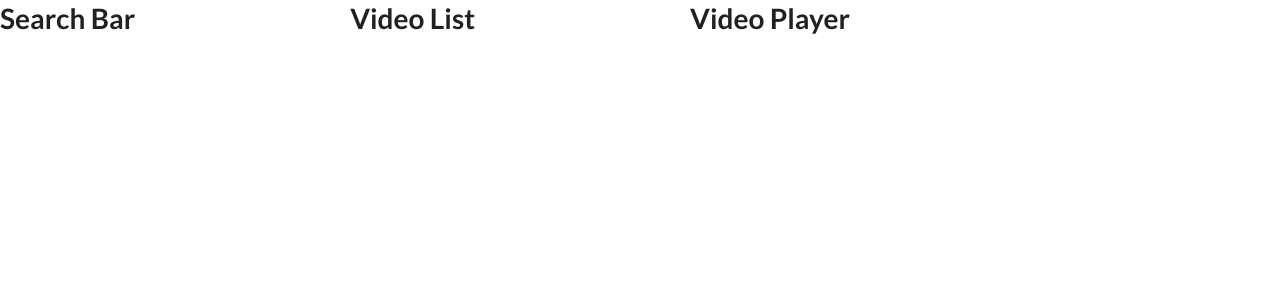
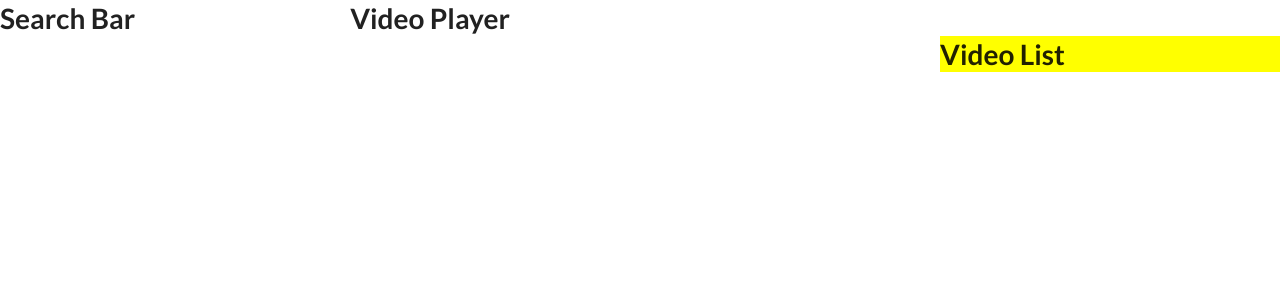
Before and after one commit to marcelloalbuca/API-YouTube-Reactjs-Redux, a React (Create React App) app: page / in a window 1280 px wide. Shown: the top 300 px of the page. Built offline with nearby package versions, Linux system fonts and the light colour scheme.

Commit message:
componente video list

```diff
--- a/src/componentes/VideoList.js
+++ b/src/componentes/VideoList.js
@@ -2,7 +2,7 @@ import  React from 'react'
 
 const VideoList = props => {
     return (
-        <div>
+        <div className='video-list'>
             <h1> Video List</h1>
         </div>
     )
```
